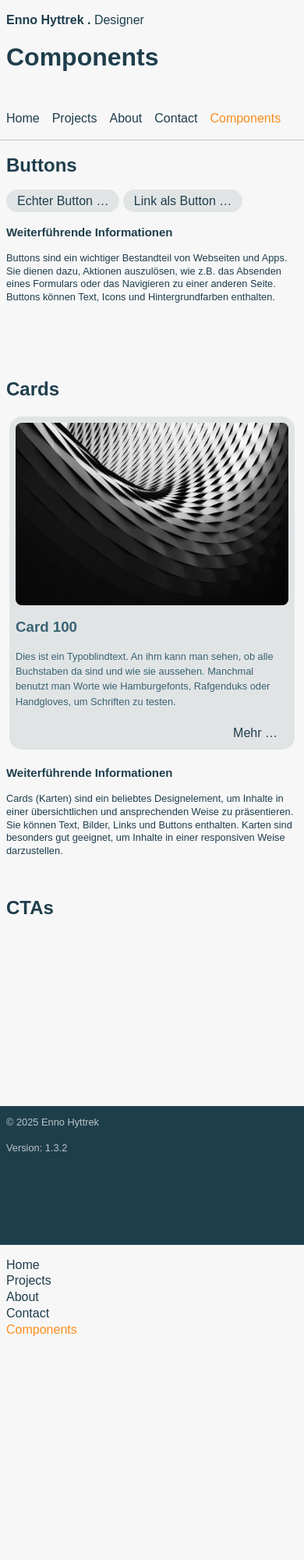
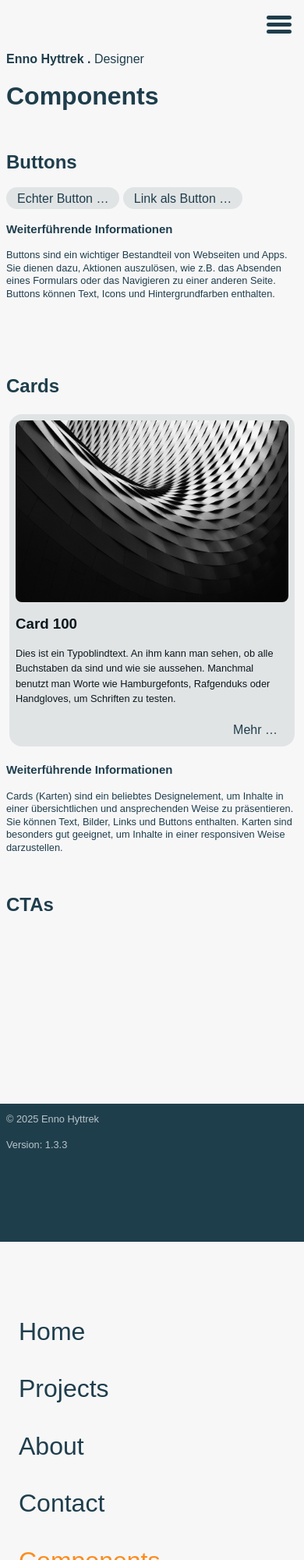
Before and after one commit to ehy-classroom/web-workflow-1, a plain HTML site: page components.html in a window 390 px wide. Shown: the top 2000 px of the page at 78% size. Before the commit the page ends 1732 px from the top, so only its background shows below. Drawn offline with Linux system fonts and the light colour scheme; a web font is replaced by a local one.

Commit message:
Version: 1.3.3

```diff
--- a/components.html
+++ b/components.html
@@ -1,6 +1,6 @@
 <!DOCTYPE html>
 <html lang="de">
-<!-- Version: 1.3.2 -->
+<!-- Version: 1.3.3 -->
 
 <head>
     <meta charset="UTF-8">
@@ -33,6 +33,16 @@
             <li><a href="#">Contact</a></li>
             <li class="current"><a href="#">Components</a></li>
         </ul>
+    </nav>
+
+    <nav class="burger-icon">
+        <div class="container">
+            <a href="#mobile-nav" class="burger">
+                <span></span>
+                <span></span>
+                <span></span>
+            </a>
+        </div>
     </nav>
 
     <main>
@@ -114,12 +124,12 @@
     <footer>
         <div class="container">
             <p>&copy; 2025 Enno Hyttrek</p>
-            <p>Version: 1.3.2</p>
+            <p>Version: 1.3.3</p>
         </div>
 
     </footer>
 
-    <nav class="mobile-nav">
+    <nav id="mobile-nav" class="mobile-nav">
         <ul class="container">
             <li><a href="index.html">Home</a></li>
             <li><a href="#">Projects</a></li>
--- a/style.css
+++ b/style.css
@@ -1,7 +1,7 @@
 /*
 Stylesheet für Demo Portfolio Enno
 Kurs Web-Workflow 1
-Version: 1.3.2
+Version: 1.3.3
 */
 
 
@@ -29,6 +29,11 @@ ul {
 a {
     text-decoration: none;
     color: inherit;
+}
+
+
+nav.main-nav {
+    display: none;
 }
 
 
@@ -62,6 +67,7 @@ p {
 
 header {
     min-height: 13vh;
+    padding-top: 50px;
 }
 
 main {
@@ -74,6 +80,7 @@ section {
 
 footer {
     min-height: 21vh;
+    margin-bottom: 1em;
 }
 
 article {
@@ -107,6 +114,44 @@ nav.main-nav {
     display: flex;
     flex-wrap: wrap;
     gap: 1em;
+}
+
+nav.burger-icon {
+position: fixed;
+top: 0;
+width: 100%;
+background: var(--color-grey-cool-109);
+}
+
+nav.burger-icon .container {
+    text-align: right;
+padding-right: 1em;
+padding-bottom: 4px;
+}
+
+nav.burger-icon a {
+    display: inline-block;
+    width: 32px;
+}
+
+nav.burger-icon a span {
+    display: block;
+    width: 100%;
+    height: 5px;
+    background: var(--color-type-500); /*move to COLOR section*/
+    margin: 4px 0;
+    border-radius: 3px;
+}
+
+nav.mobile-nav {
+    height: 100vh;
+    padding-top: 50px;
+}
+
+nav.mobile-nav a {
+    display: block;
+    padding: 0.5em;
+    font-size: 2em;
 }
 
 
@@ -206,7 +251,7 @@ Color Tokens
     --color-type-500: var(--color-grey-cool-800);
 
     --color-bckg-card-100: var(--color-grey-cool-200);
-    --color-type-card-100: var(--color-grey-cool-700);
+    --color-type-card-100: var(--color-grey-cool-900);
 
     --color-bckg-btn-100: var(--color-grey-cool-200);
     --color-type-btn-100: var(--color-grey-cool-800);
@@ -351,6 +396,20 @@ RESPONSIVE BREAKPOINTS
 /* Breakpoint: Mobil -> Tablet Hoch*/
 @media (min-width: 580px) {
 
+
+    nav.main-nav {
+        display: block;
+    }
+
+    nav.burger-icon,
+    nav.mobile-nav {
+        display: none;
+    }
+
+    .header {
+        padding-top: 0;
+    }
+
     .flexbox {
         display: flex;
         flex-wrap: wrap;
```
Also changed, not shown: index.html (+13 -3 lines), 1 other file.
